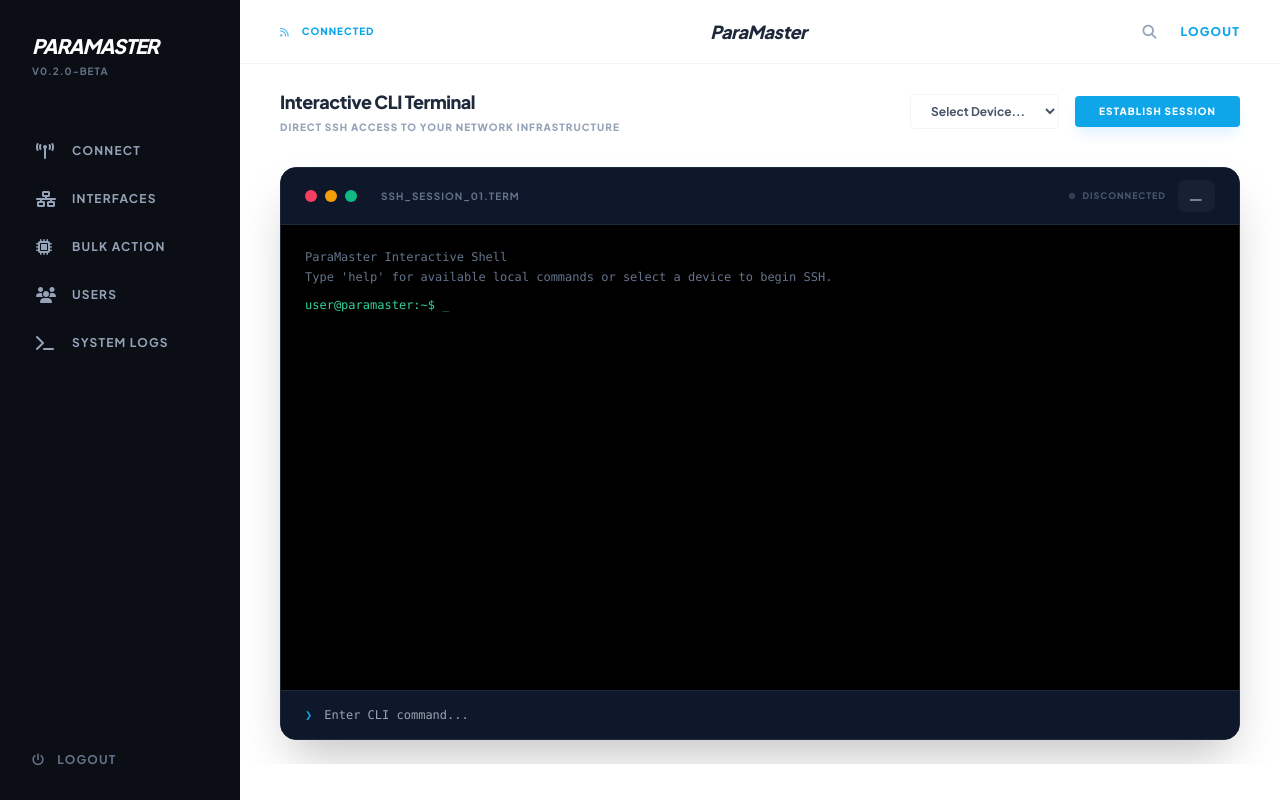
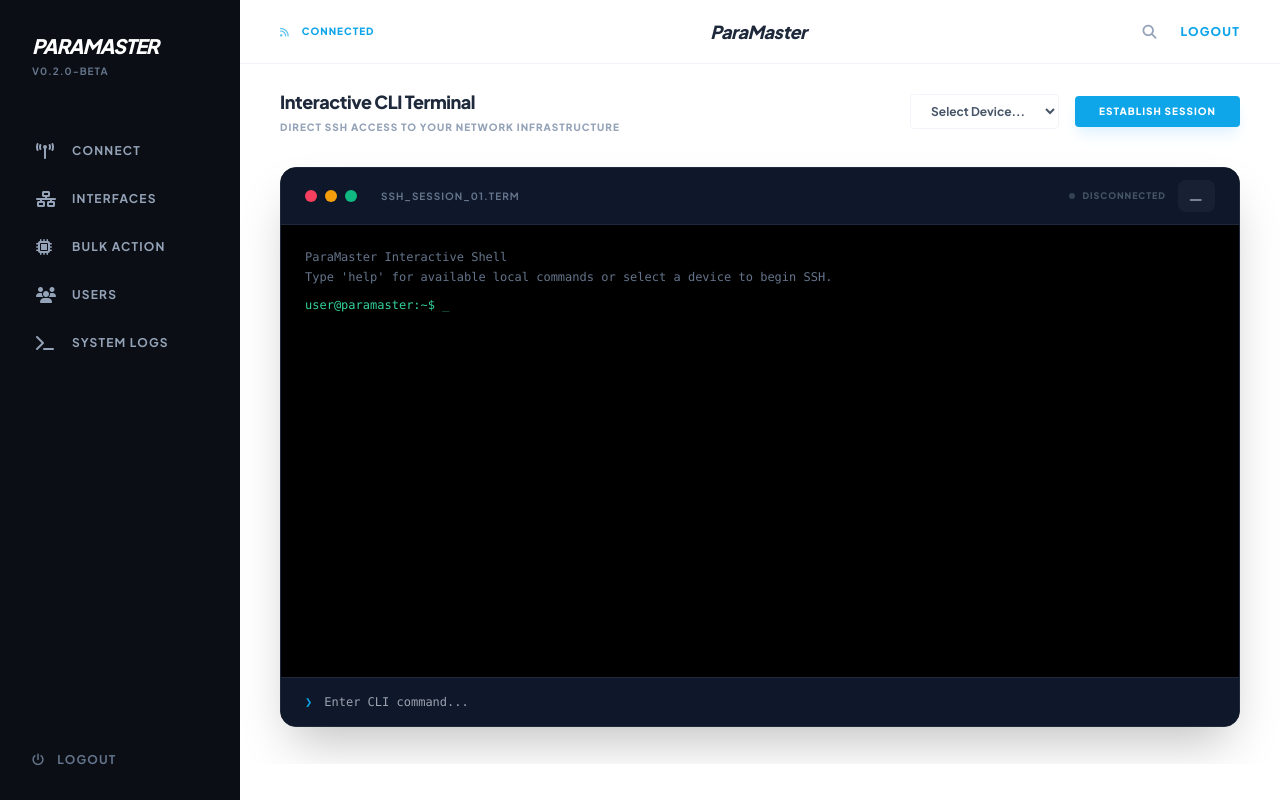
Before and after one commit to RafifRZ/Website-baru-paramiko, a Flask app: page /terminal in a window 1280 px wide. Run offline with Flask 3, Linux system fonts and the light colour scheme; a user stored in the database is signed in; data that the repository does not hold is empty; some libraries are stand-ins or nearby versions.

Commit message:
Add files via upload

```diff
--- a/templates/terminal.html
+++ b/templates/terminal.html
@@ -21,9 +21,11 @@
     </div>
 
     <!-- Terminal Container -->
-    <div class="flex-1 bg-black rounded-2xl shadow-2xl overflow-hidden border border-slate-800 flex flex-col">
+    <!-- Limit the terminal panel height to avoid page scrolling and keep the input fixed at the bottom -->
+    <div class="flex-1 bg-black rounded-2xl shadow-2xl overflow-hidden border border-slate-800 flex flex-col max-h-[70vh]">
         <!-- Terminal Header -->
-        <div class="px-6 py-3 bg-slate-900 border-b border-slate-800 flex items-center justify-between">
+        <!-- Header stays fixed while output scrolls -->
+        <div class="px-6 py-3 bg-slate-900 border-b border-slate-800 flex items-center justify-between sticky top-0 z-10 bg-slate-900">
             <div class="flex items-center gap-2">
                 <div class="w-3 h-3 rounded-full bg-rose-500"></div>
                 <div class="w-3 h-3 rounded-full bg-amber-500"></div>
@@ -53,7 +55,8 @@
         </div>
 
         <!-- Terminal Input -->
-        <div class="px-6 py-4 bg-slate-900 border-t border-slate-800">
+        <!-- Input area stays at the bottom of the terminal panel -->
+        <div class="px-6 py-4 bg-slate-900 border-t border-slate-800 sticky bottom-0">
             <div class="flex items-center gap-3">
                 <span class="text-sky-500 font-mono text-xs font-bold">❯</span>
                 <input type="text" id="terminal-input" class="flex-1 bg-transparent border-none text-white font-mono text-xs outline-none" placeholder="Enter CLI command..." autocomplete="off">
```
